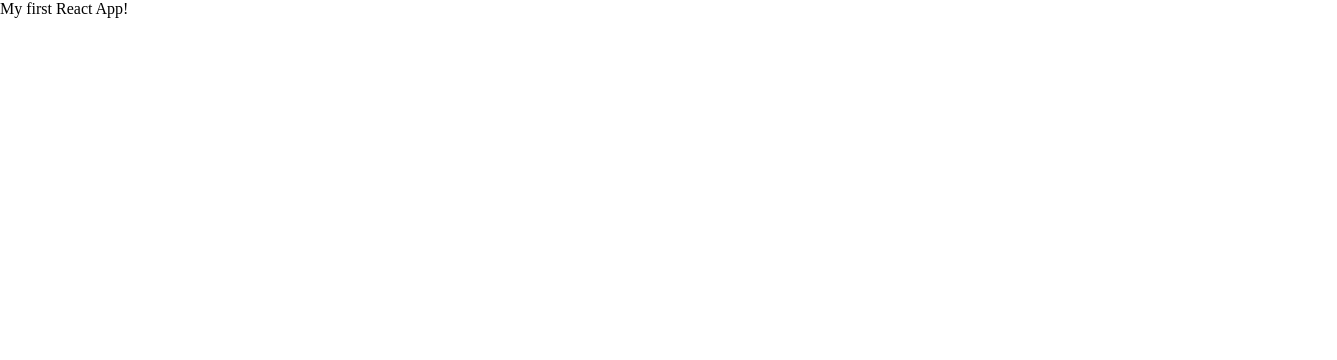
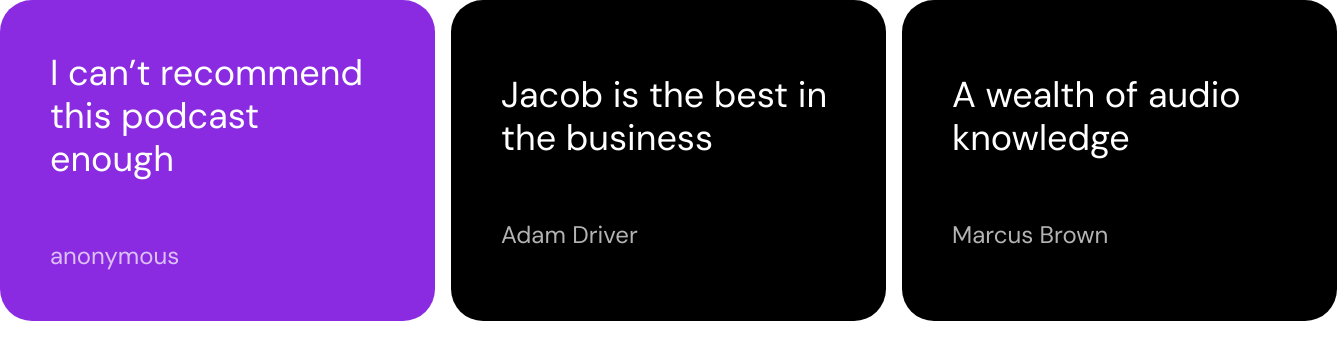
Before and after one commit to PaulPufel/42.2_front_react, a React (Create React App) app: page / in a window 1280 px wide. Shown: the top 360 px of the page, 1337 px wide, since content can reach past the window. Built offline with nearby package versions, Linux system fonts and the light colour scheme.

Commit message:
Updated consultation 02

```diff
--- a/src/App.js
+++ /dev/null
@@ -1,11 +0,0 @@
-import "./App.css";
-
-function App() {
-  return (
-    <div className="App">
-      <p>My first React App!</p>
-    </div>
-  );
-}
-
-export default App;
--- a/src/App.jsx
+++ b/src/App.jsx
@@ -1,23 +1,23 @@
 import "./App.css";
 
 //lesson imports
-import Lesson02 from "./lessons/Lesson02/Lesson02";
-import Lesson03 from "./lessons/Lesson03/Lesson03";
+/* import Lesson02 from "./lessons/Lesson02/Lesson02"; */
+/* import Lesson03 from "./lessons/Lesson03/Lesson03"; */
 
 //homework imports
-import Homework02 from "./homeworks/Homework02/Homework02";
+/* import Homework02 from "./homeworks/Homework02/Homework02"; */
 
 //consultation imports
-
+import Consult02 from "./consultation/Consult02/Consult02";
 
 function App() {
   return (
     <div className="App">
       {/* <Lesson02 /> */}
       {/* <Homework02 /> */}
-      <Lesson03/>
+      {/* <Lesson03 /> */}
+      <Consult02 />
     </div>
   );
 }
-
 export default App;
--- /dev/null
+++ b/src/components/CommentCard/CommentCard.jsx
@@ -0,0 +1,15 @@
+import './styles.css'
+
+function CommentCard({text, author="anonymous"}){
+  /* const isAnonymous = author==='anonymous'? 'comment-card-wrapper_bg': ''; */
+  const commentCard = author==='anonymous'? 'comment-card-wrapper comment-card-wrapper_bg': 'comment-card-wrapper';
+  return(
+    /* <div className={`comment-card-wrapper ${isAnonymous}`}> */
+    <div className={commentCard}>
+      <p className='comment-card-text'>{text}</p>
+      <p className='comment-card-author'>{author}</p>
+    </div>
+  )
+}
+
+export default CommentCard;
--- /dev/null
+++ b/src/components/CommentCard/styles.css
@@ -0,0 +1,32 @@
+@import url(https://fonts.googleapis.com/css?family=DM+Sans:100,200,300,regular,500,600,700,800,900,100italic,200italic,300italic,italic,500italic,600italic,700italic,800italic,900italic);
+
+.comment-card-wrapper{
+  background-color:#000;
+  display: flex;
+  flex-direction: column;
+  gap: 61px;
+  justify-content: center;
+  width: 435px;
+  height: 321px;
+  padding: 50px;
+  font-family: "DM Sans", "Helvetica Neue", Helvetica, sans-serif;
+  border-radius: 32px;
+
+}
+
+.comment-card-text{
+  color: #fff;
+  font-size: 36px;
+  line-height: 43px;
+}
+
+.comment-card-author{
+  color: #fff;
+  opacity: 70%;
+  font-size: 24px;
+  line-height: 29px;
+}
+
+.comment-card-wrapper_bg{
+  background-color: blueviolet;
+}
--- /dev/null
+++ b/src/consultation/Consult02/Consult02.jsx
@@ -0,0 +1,29 @@
+import './styles.css';
+import CommentCard from '../../components/CommentCard/CommentCard';
+
+function Consult02() {
+  const commendCardInfo = [
+    { text: 'I can’t recommend this podcast enough', author: 'Betty Lacey' },
+    { text: 'Jacob is the best in the business', author: 'Adam Driver' },
+    { text: 'A wealth of audio knowledge', author: 'Marcus Brown' },
+  ];
+  return (
+    <div className='cunsult02-wrapper'>
+      <CommentCard
+        text={commendCardInfo[0].text}
+        /* author={commendCardInfo[0].author} */
+      />
+      <CommentCard
+        text={commendCardInfo[1].text}
+        author={commendCardInfo[1].author}
+      />
+
+      <CommentCard
+        text={commendCardInfo[2].text}
+        author={commendCardInfo[2].author}
+      />
+    </div>
+  );
+}
+
+export default Consult02;
--- /dev/null
+++ b/src/consultation/Consult02/styles.css
@@ -0,0 +1,4 @@
+.cunsult02-wrapper{
+    display: flex;
+    gap: 16px;
+  }
--- a/src/lessons/Lesson03/data.js
+++ b/src/lessons/Lesson03/data.js
@@ -1,5 +1,5 @@
 export const lionData = {
-  name: "Alex",
+  name: "Tomas",
   species: "Lion",
   role: "Main Character",
   skills: ["Roaring", "Hunting"],
@@ -7,7 +7,7 @@ export const lionData = {
 };
 
 export const zebraData = {
-  name: "Marty",
+  name: "Otto",
   species: "Zebra",
   role: "Best Friend",
   skills: ["Running", "Joking"],
```
